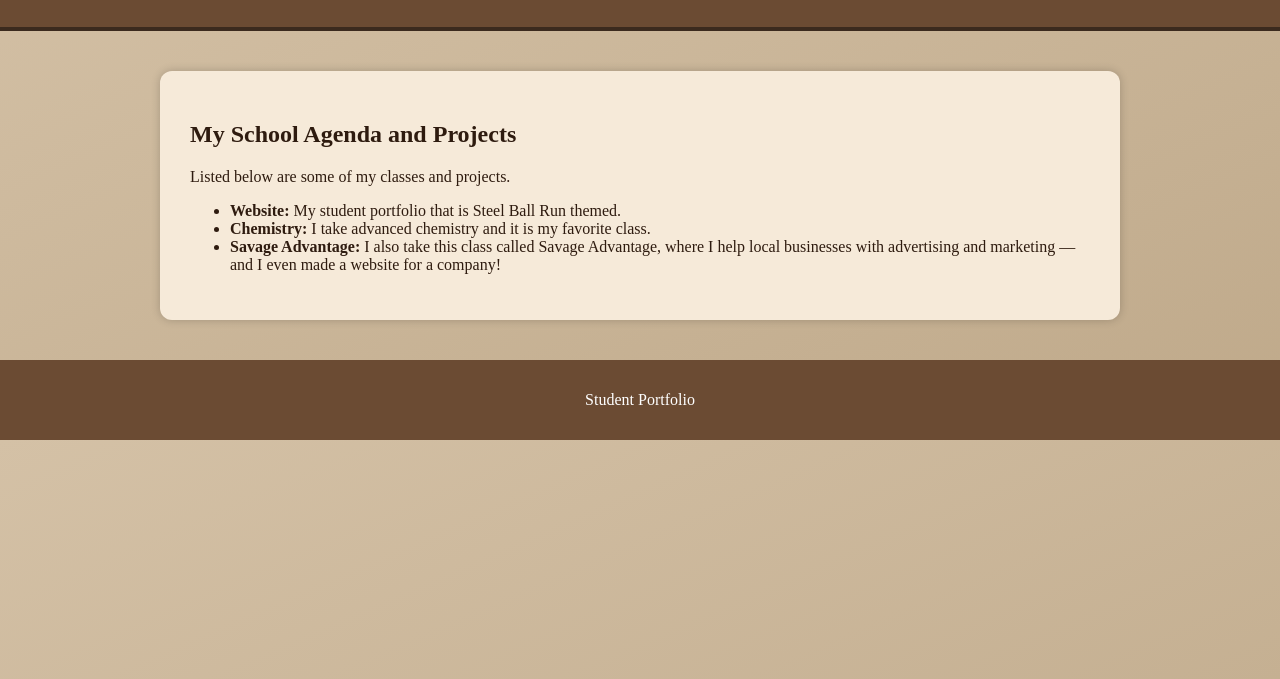
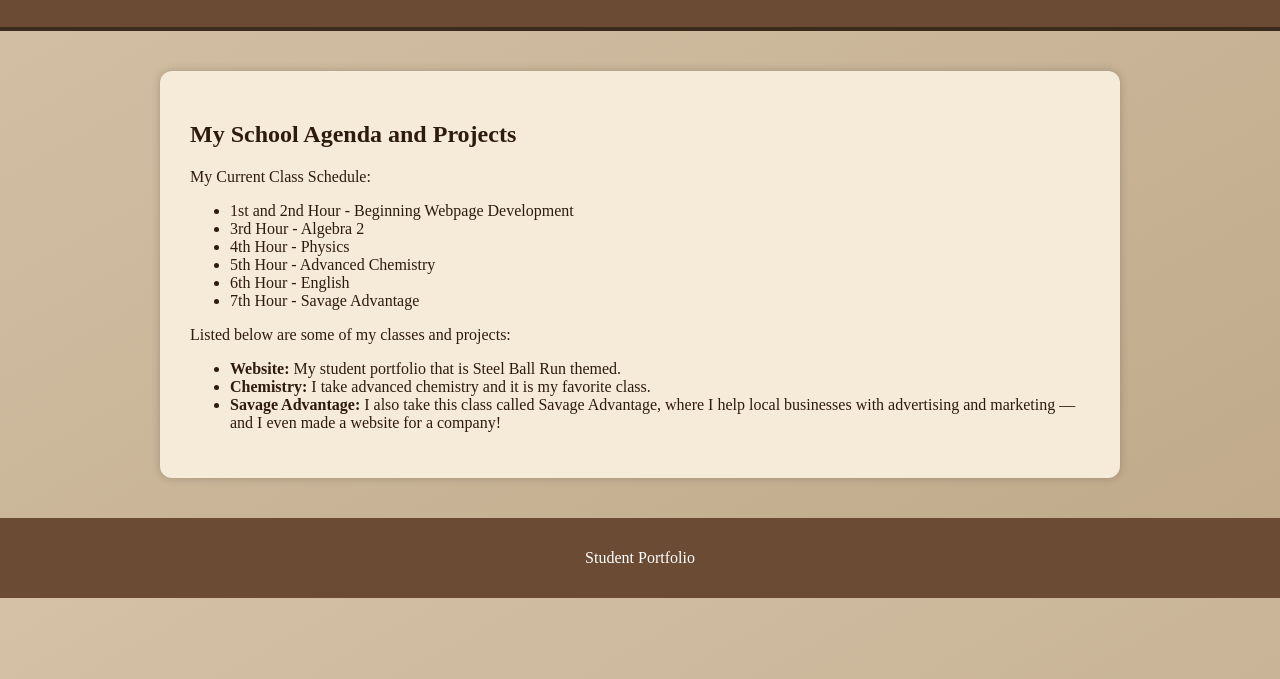
Before and after one commit to bhbright/final-project, a plain HTML site: page html/school.html in a window 1280 px wide. Shown: the part 121-800 px from the top of the page. Drawn offline with Linux system fonts and the light colour scheme.

Commit message:
Add files via upload

```diff
--- a/html/school.html
+++ b/html/school.html
@@ -22,7 +22,18 @@
 
     <main>
         <h2>My School Agenda and Projects</h2>
-        <p>Listed below are some of my classes and projects.</p>
+
+        <p>My Current Class Schedule:</p>
+        <ul>
+            <li>1st and 2nd Hour - Beginning Webpage Development</li>
+            <li>3rd Hour - Algebra 2</li>
+            <li>4th Hour - Physics</li>
+            <li>5th Hour - Advanced Chemistry</li>
+            <li>6th Hour - English</li>
+            <li>7th Hour - Savage Advantage</li>
+        </ul>
+
+        <p>Listed below are some of my classes and projects:</p>
         <ul>
             <li><strong>Website:</strong> My student portfolio that is Steel Ball Run themed.</li>
             <li><strong>Chemistry:</strong> I take advanced chemistry and it is my favorite class.</li>
```
